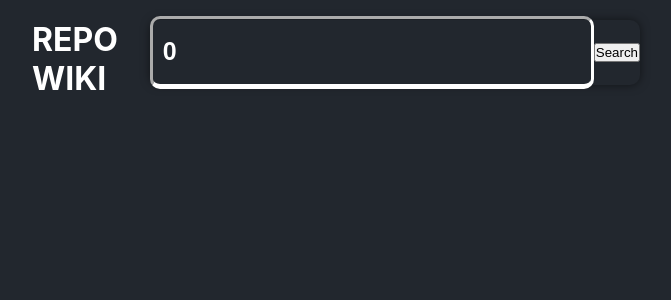
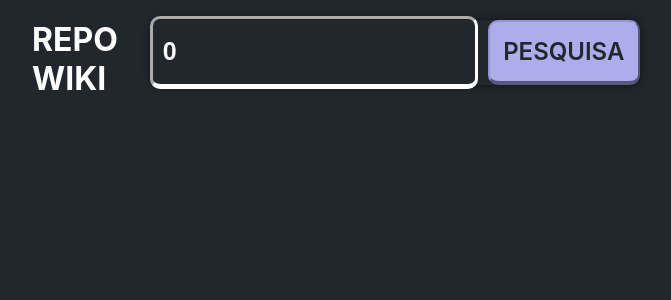
Before and after one commit to dede999/dio-repo-wiki, a React (Create React App) app: page / in a window 1280 px wide. Shown: the top 300 px of the page, without its empty margins (288-959 px from the left). Built offline with nearby package versions, Linux system fonts and the light colour scheme.

Commit message:
Implement buttons style

```diff
--- a/src/components/Button/index.js
+++ b/src/components/Button/index.js
@@ -1,5 +1,5 @@
 import { ButtonContainer } from "./style";
 
 export default function Button({ onClick }) {
-  return <ButtonContainer onClick={onClick}>Search</ButtonContainer>;
+  return <ButtonContainer onClick={onClick}>PESQUISA</ButtonContainer>;
 }
--- a/src/components/Button/style.js
+++ b/src/components/Button/style.js
@@ -1,4 +1,26 @@
 import styled from "styled-components";
 
 export const ButtonContainer = styled.button`
+  width: 50%;
+  height: 100%;
+  background-color: aliceblue;
+  border-radius: 10px;
+
+  margin-left: 10px;
+  font-family: -apple-system, BlinkMacSystemFont, 'Segoe UI', 'Roboto', 'Oxygen',
+      'Ubuntu', 'Cantarell', 'Fira Sans', 'Droid Sans', 'Helvetica Neue',
+      sans-serif;
+
+  font-size: x-large;
+  font-weight: 600;
+  color: #22272e;
+  border-color: hsl(240, 40%, 70%);
+  border-width: 2px 2px 4px 2px;
+  background-color: hsl(240, 60%, 80%);
+
+  &:hover {
+    cursor: pointer;
+    border-width: 3px 3px 5px 3px;
+    border-color: hsl(240, 50%, 60%);
+  }
 `
```
